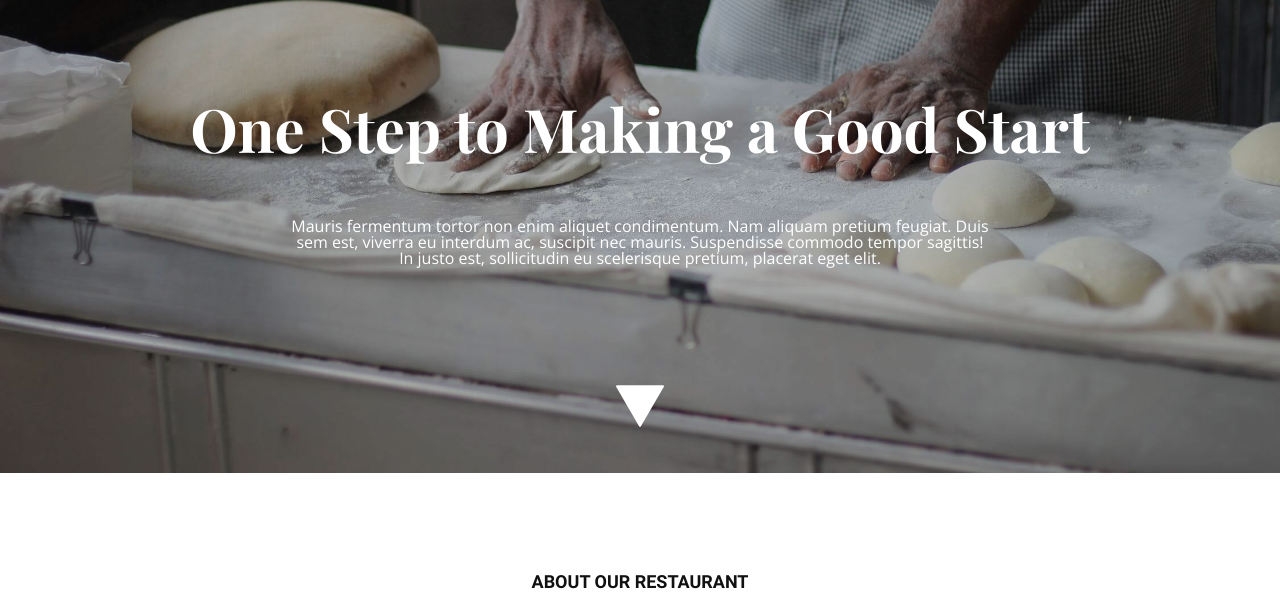
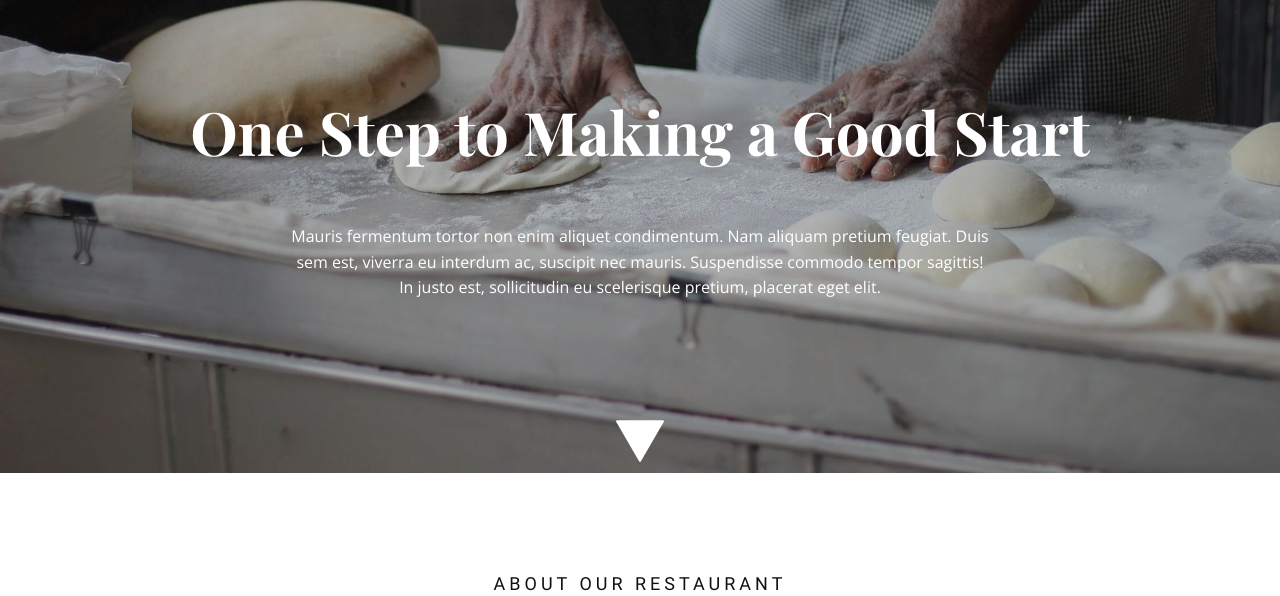
Before and after one commit to MaksNikulnikov/simple-landing_organic-food, a plain HTML site: page index.html in a window 1280 px wide. Shown: the part 356-952 px from the top of the page. Drawn offline with Linux system fonts and the light colour scheme.

Commit message:
fix: header and about text settings

```diff
--- a/scss/blocks/about/about.scss
+++ b/scss/blocks/about/about.scss
@@ -10,6 +10,9 @@
   margin-top: 100px;
   font-family: $roboto;
   font-size: 18px;
+  letter-spacing: 4px;
+  font-weight: 300;
+  line-height: 1.2;
   color: $font-color-main;
 }
 
@@ -17,6 +20,7 @@
     margin-top: 20px;
     font-family: $playfair;
     font-size: 48px;
+    line-height: 1.2;
     color: $font-color-main;
     text-align: center;
     max-width: 1020px;
--- a/scss/blocks/header/header.scss
+++ b/scss/blocks/header/header.scss
@@ -40,6 +40,8 @@
   color: white;
   font-family: $playfair;
   font-size: 60px;
+  line-height: 1.1;
+  font-weight: 700;
 }
 
 .header__description {
@@ -50,6 +52,7 @@
   color: white;
   font-family: $open-sans;
   font-size: 16px;
+  line-height: 1.6;
 }
 
 .header__container_arrow-down {
```
Also changed, not shown: scss/blocks/about/about.css, scss/blocks/header/header.css, 2 other files.
